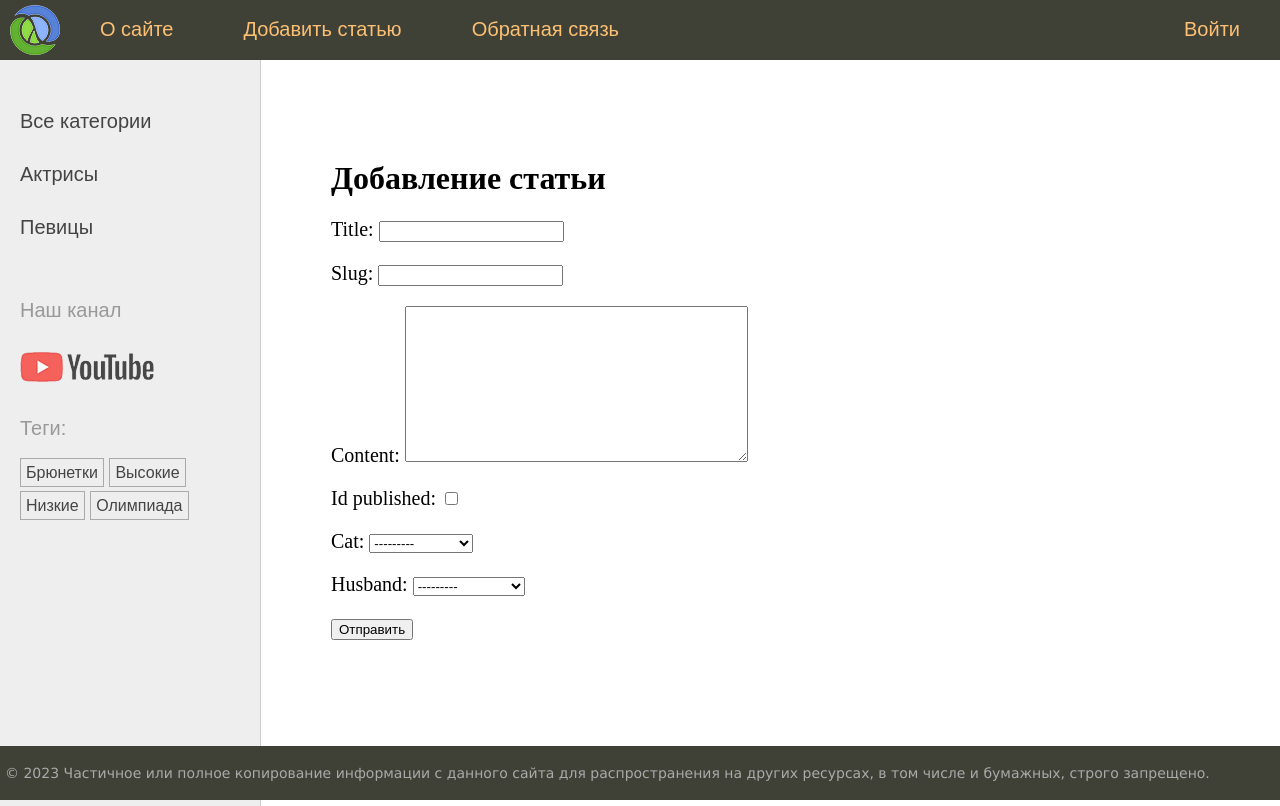
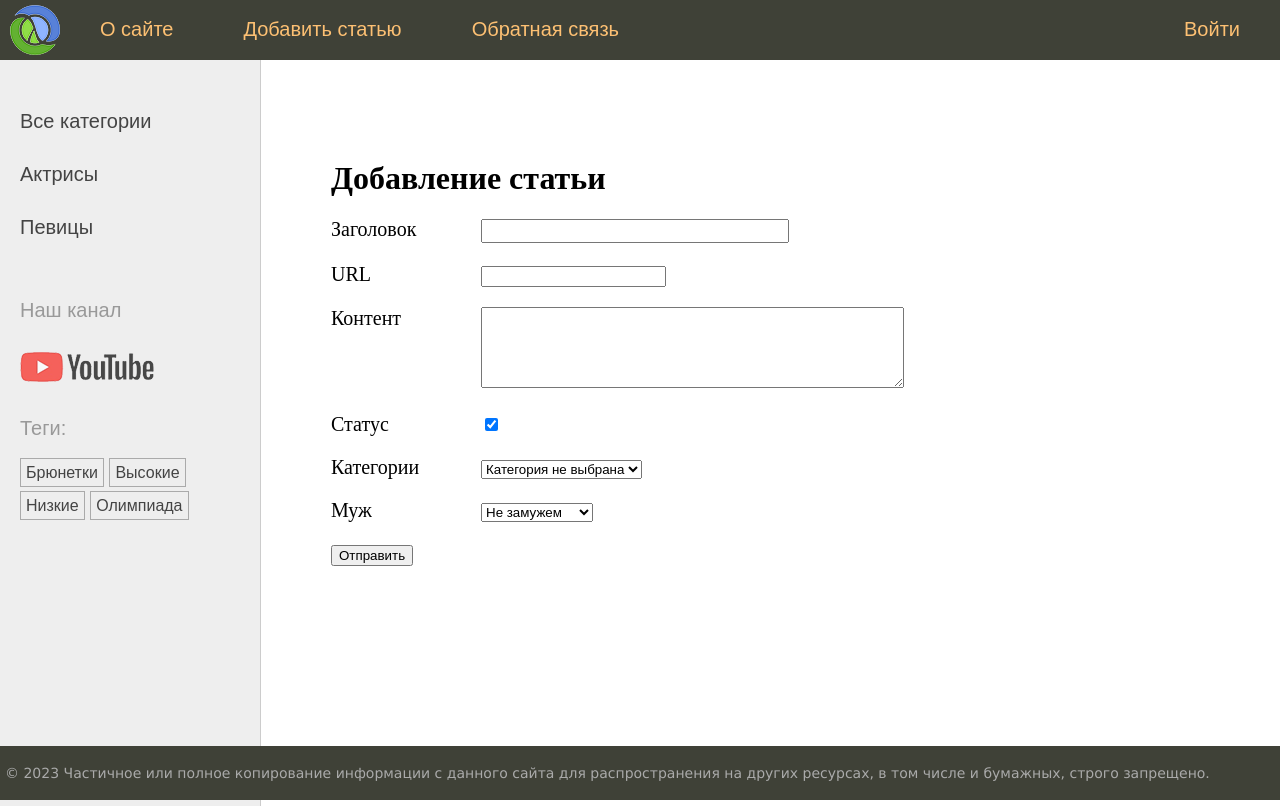
Before and after one commit to vadimpechenin/Django, a Django app: page /addpage/ in a window 1280 px wide. Run offline with Django 4.2, Linux system fonts and the light colour scheme; data comes from the database, SQL or seed files in the repository; both versions use the stored data as it was after the commit.

Commit message:
#45. Displaying form fields. Saving transferred data to the database

```diff
--- a/django/sitewomen/women/forms.py
+++ b/django/sitewomen/women/forms.py
@@ -7,9 +7,10 @@
 
 
 class AddPostForm(forms.Form):
-    title = forms.CharField(max_length=255)
-    slug = forms.SlugField(max_length=255)
-    content = forms.CharField(widget=forms.Textarea(), required=False)
-    id_published = forms.BooleanField(required=False)
-    cat = forms.ModelChoiceField(queryset=Category.objects.all())
-    husband = forms.ModelChoiceField(queryset=Husband.objects.all(),required=False)
+    title = forms.CharField(max_length=255, label="Заголовок", widget=forms.TextInput(attrs={'class': 'form-input'}))
+    slug = forms.SlugField(max_length=255, label="URL")
+    content = forms.CharField(widget=forms.Textarea(attrs={'cols': 50, 'rows': 5}), required=False, label="Контент")
+    is_published = forms.BooleanField(required=False, initial=True, label="Статус")
+    cat = forms.ModelChoiceField(queryset=Category.objects.all(), empty_label="Категория не выбрана", label="Категории")
+    husband = forms.ModelChoiceField(queryset=Husband.objects.all(), empty_label="Не замужем", required=False,
+                                     label="Муж")
--- a/django/sitewomen/women/templates/women/addpage.html
+++ b/django/sitewomen/women/templates/women/addpage.html
@@ -4,7 +4,11 @@
 <h1>{{title}}</h1>
 <form action="" method="POST">
     {% csrf_token %}
-    {{ form.as_p }}
+     <div class="form-error">{{ form.non_field_errors }}</div>
+    {% for f in form %}
+        <p><label class="form-label" for="{{ f.id_for_label }}">{{ f.label }}</label>{{ f }}</p>
+        <div class="form-error">{{ f.errors }}</div>
+    {% endfor %}
     <p><button type="submit">Отправить</button></p>
 </form>
 
--- a/django/sitewomen/women/views.py
+++ b/django/sitewomen/women/views.py
@@ -51,7 +51,14 @@
     if request.method == 'POST':
         form = AddPostForm(request.POST)
         if form.is_valid():
-            print(form.cleaned_data)
+            #Сохранение в БД
+            #print(form.cleaned_data)
+            try:
+                Women.objects.create(**form.cleaned_data)
+                return redirect('home')
+            except:
+                form.add_error(None, "Ошибка добавления поста")
+
     else:
         form = AddPostForm()
 
```
Also changed, not shown: django/sitewomen/db.sqlite3.
